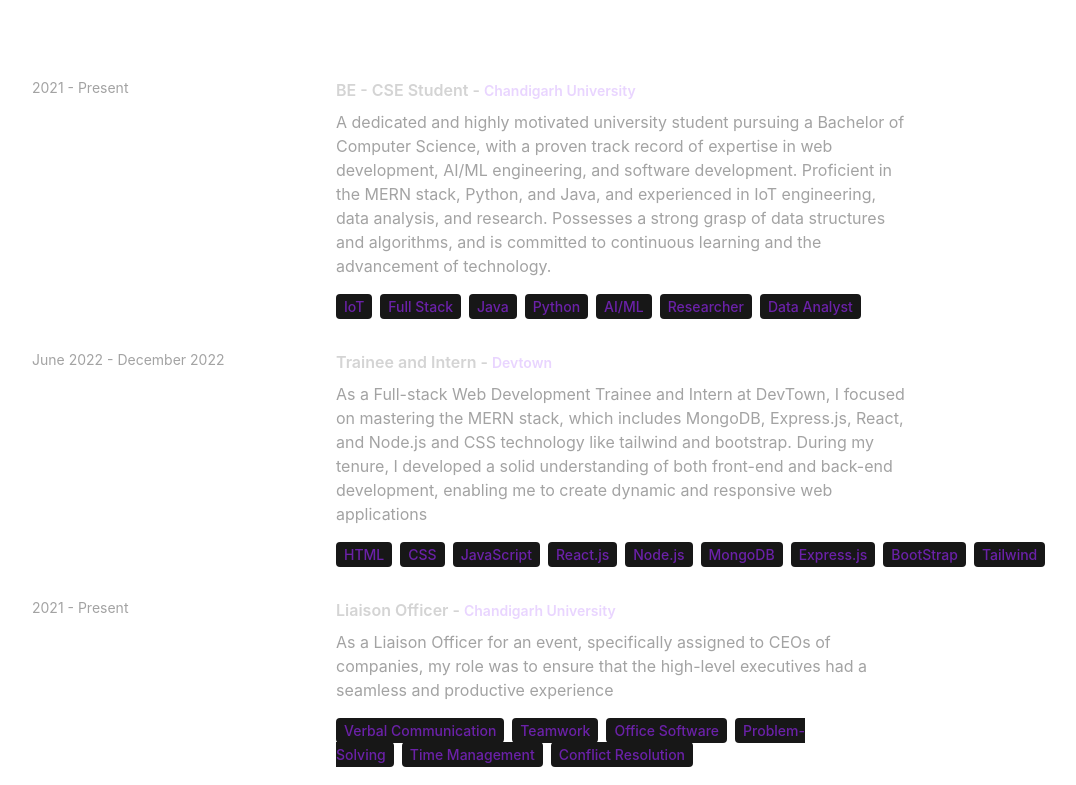
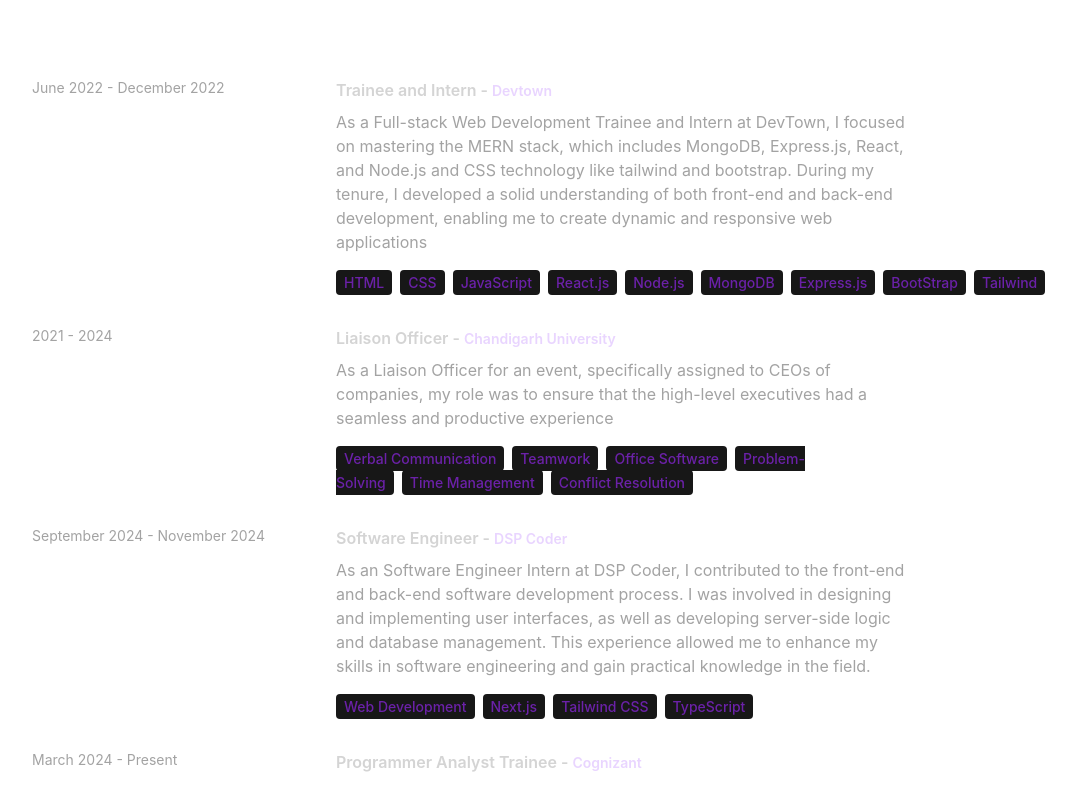
Before and after one commit to Kunal-Chauhan7/Portfolio, a React (Create React App) app: page / in a window 1280 px wide. Shown: the part 2273-3058 px from the top of the page, without its empty margins (168-1244 px from the left). Built offline with nearby package versions, Linux system fonts and the light colour scheme.

Commit message:
Updated my Portfolio

```diff
--- a/src/constants/index.js
+++ b/src/constants/index.js
@@ -12,13 +12,6 @@
 
 export const EXPERIENCES = [
   {
-    year: "2021 - Present",
-    role: "BE - CSE Student",
-    company: "Chandigarh University",
-    description: `A dedicated and highly motivated university student pursuing a Bachelor of Computer Science, with a proven track record of expertise in web development, AI/ML engineering, and software development. Proficient in the MERN stack, Python, and Java, and experienced in IoT engineering, data analysis, and research. Possesses a strong grasp of data structures and algorithms, and is committed to continuous learning and the advancement of technology.`,
-    technologies: ["IoT", "Full Stack", "Java", "Python","AI/ML","Researcher","Data Analyst"],
-  },
-  {
     year: "June 2022 - December 2022",
     role: "Trainee and Intern",
     company: "Devtown",
@@ -26,20 +19,34 @@
 MongoDB, Express.js, React, and Node.js and CSS technology like tailwind and bootstrap. During my tenure, I developed a
 solid understanding of both front-end and back-end development, enabling me to create dynamic and responsive web
 applications `,
-    technologies: ["HTML", "CSS", "JavaScript", "React.js","Node.js","MongoDB","Express.js","BootStrap","Tailwind"],
+    technologies: ["HTML", "CSS", "JavaScript", "React.js", "Node.js", "MongoDB", "Express.js", "BootStrap", "Tailwind"],
   },
   {
-    year:"2021 - Present",
-    role:"Liaison Officer",
-    company:"Chandigarh University",
-    description:"As a Liaison Officer for an event, specifically assigned to CEOs of companies, my role was to ensure that the high-level executives had a seamless and productive experience",
-    technologies:["Verbal Communication","Teamwork","Office Software","Problem-Solving","Time Management","Conflict Resolution"],
+    year: "2021 - 2024",
+    role: "Liaison Officer",
+    company: "Chandigarh University",
+    description: "As a Liaison Officer for an event, specifically assigned to CEOs of companies, my role was to ensure that the high-level executives had a seamless and productive experience",
+    technologies: ["Verbal Communication", "Teamwork", "Office Software", "Problem-Solving", "Time Management", "Conflict Resolution"],
+  },
+  {
+    year: "September 2024 - November 2024",
+    role: "Software Engineer",
+    company: "DSP Coder",
+    description: `As an Software Engineer Intern at DSP Coder, I contributed to the front-end and back-end software development process. I was involved in designing and implementing user interfaces, as well as developing server-side logic and database management. This experience allowed me to enhance my skills in software engineering and gain practical knowledge in the field.`,
+    technologies: ["Web Development", "Next.js", "Tailwind CSS", "TypeScript"],
+  },
+  {
+    year: "March 2024 - Present",
+    role: "Programmer Analyst Trainee",
+    company: "Cognizant",
+    description: `As an Programmer Analyst Trainee Intern at Cognizant, I Worked on my skills in programming and software development. I was involved in various projects that required me to apply my knowledge of programming languages and software development methodologies. I also had the opportunity to work with a team of experienced professionals, which helped me gain valuable insights into the industry.`,
+    technologies: ["Java", "JSP", "CSS", "HTML","MySQL","Servlet"],
   },
 ];
 
 export const PROJECTS = [
   {
-    link:"https://github.com/Kunal-Chauhan7/Emotion-Detection",
+    link: "https://github.com/Kunal-Chauhan7/Emotion-Detection",
     title: "Emotion Detection Using Text Input",
     image: project1,
     description:
@@ -47,7 +54,7 @@
     technologies: ["Python", "Pandas", "Scikit-learn", "flask", "Joblib"],
   },
   {
-    link:"https://kunal-chauhan7.github.io/TaskManager/",
+    link: "https://kunal-chauhan7.github.io/TaskManager/",
     title: "Task Management App",
     image: project2,
     description:
@@ -55,7 +62,7 @@
     technologies: ["HTML", "CSS", "BootStrap", "JavaScript"],
   },
   {
-    link:"https://github.com/Kunal-Chauhan7/Portfolio",
+    link: "https://github.com/Kunal-Chauhan7/Portfolio",
     title: "Portfolio Website",
     image: project3,
     description:
@@ -63,7 +70,7 @@
     technologies: ["HTML", "CSS", "React", "Bootstrap"],
   },
   {
-    link:"https://github.com/Kunal-Chauhan7/PartiRekha",
+    link: "https://github.com/Kunal-Chauhan7/PartiRekha",
     title: "social media clone",
     image: project5,
     description:
```
